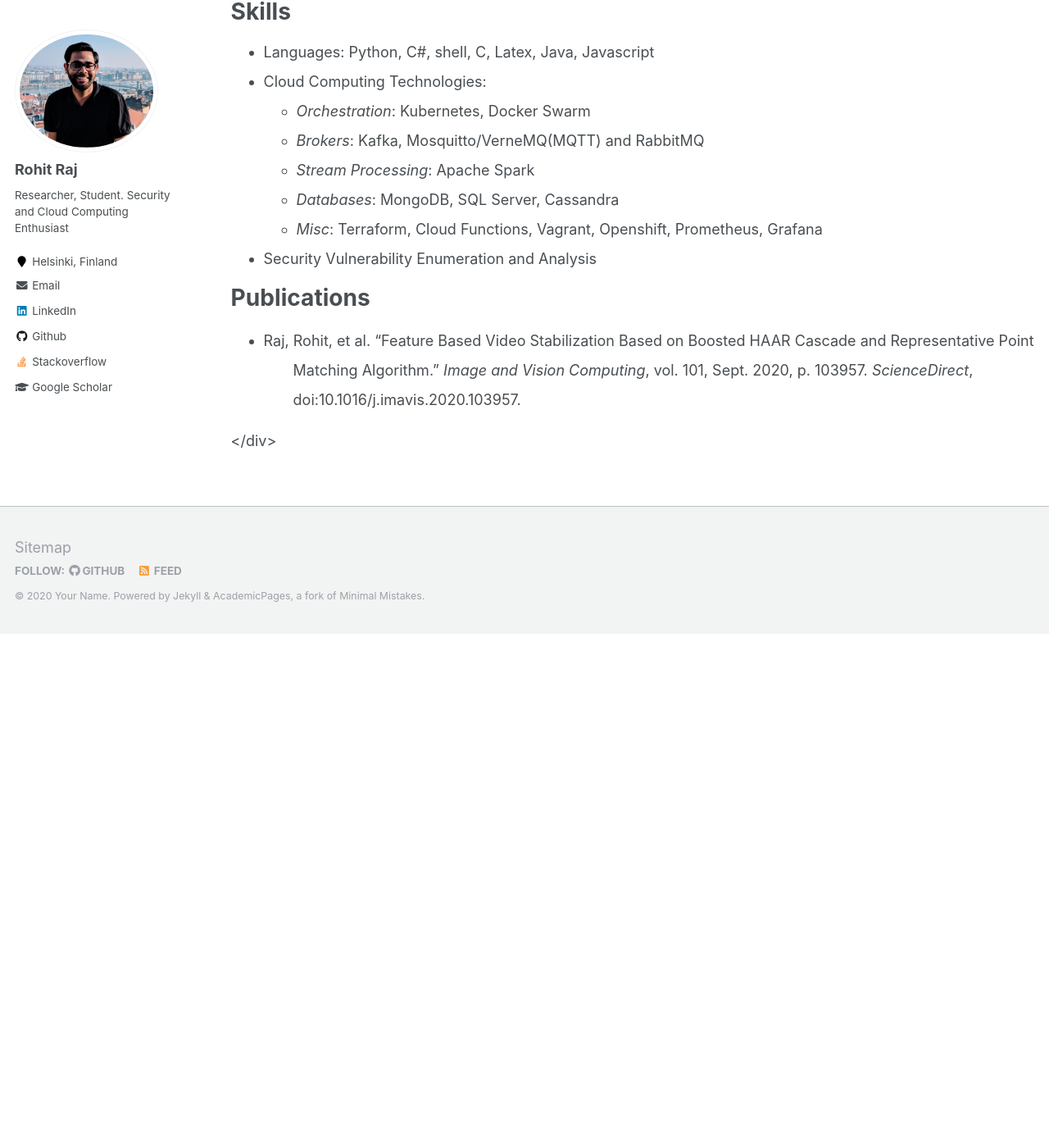
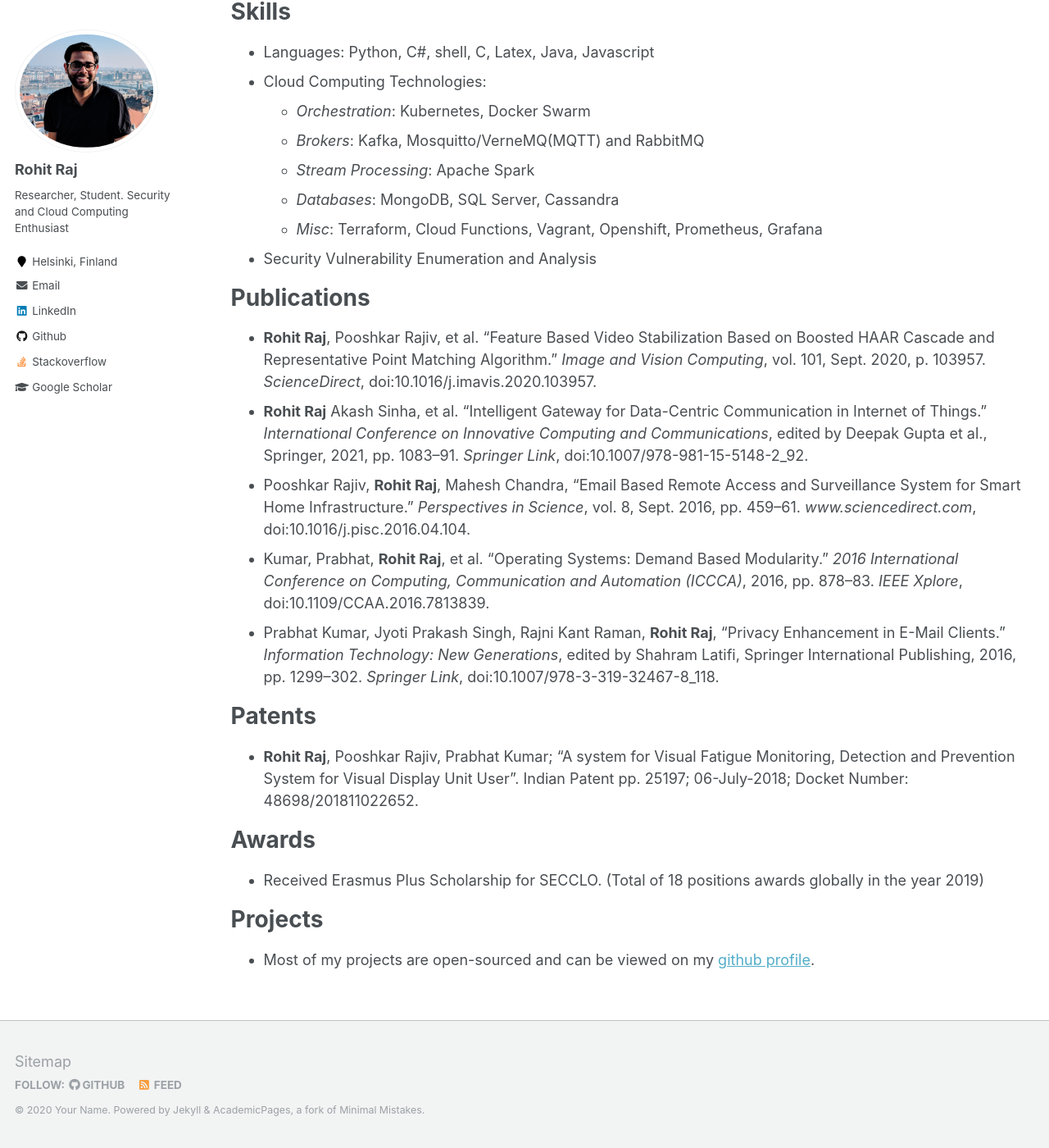
Before and after one commit to rohitshubham/myTestPage, a Jekyll site: the page built from _pages/cv.md, in a window 1280 px wide and 1400 px high, scrolled down 860 px. Shown: the whole window at 82% size. Built offline with Jekyll 4.4.1, drawn with Linux system fonts in a browser that asks for light colours; before the commit the page ends 1633 px from its top, so only the background shows below that.

Commit message:
Updated the CV

```diff
--- a/_pages/cv.md
+++ b/_pages/cv.md
@@ -48,10 +48,29 @@ Skills
 
 Publications
 ======
-* <div class="csl-bib-body" style="line-height: 2; margin-left: 2em; text-indent:-2em;">
-  <div class="csl-entry">Raj, Rohit, et al. “Feature Based Video Stabilization Based on Boosted HAAR Cascade and Representative Point Matching Algorithm.” <i>Image and Vision Computing</i>, vol. 101, Sept. 2020, p. 103957. <i>ScienceDirect</i>, doi:10.1016/j.imavis.2020.103957.
-</div>
-  <ul></ul>
-  <ul></ul>
-  <ul></ul>
-  <ul></ul>
+* <div class="csl-entry"><b>Rohit Raj</b>, Pooshkar Rajiv, et al. “Feature Based Video Stabilization Based on Boosted HAAR Cascade and Representative Point Matching Algorithm.” <i>Image and Vision Computing</i>, vol. 101, Sept. 2020, p. 103957. <i>ScienceDirect</i>, doi:10.1016/j.imavis.2020.103957.</div>
+
+
+
+* <div class="csl-entry"><b>Rohit Raj</b> Akash Sinha, et al. “Intelligent Gateway for Data-Centric Communication in Internet of Things.” <i>International Conference on Innovative Computing and Communications</i>, edited by Deepak Gupta et al., Springer, 2021, pp. 1083–91. <i>Springer Link</i>, doi:10.1007/978-981-15-5148-2_92.</div>
+
+* <div class="csl-entry">Pooshkar Rajiv, <b>Rohit Raj</b>, Mahesh Chandra, “Email Based Remote Access and Surveillance System for Smart Home Infrastructure.” <i>Perspectives in Science</i>, vol. 8, Sept. 2016, pp. 459–61. <i>www.sciencedirect.com</i>, doi:10.1016/j.pisc.2016.04.104.</div>
+
+* <div class="csl-entry">Kumar, Prabhat, <b>Rohit Raj</b>, et al. “Operating Systems: Demand Based Modularity.” <i>2016 International Conference on Computing, Communication and Automation (ICCCA)</i>, 2016, pp. 878–83. <i>IEEE Xplore</i>, doi:10.1109/CCAA.2016.7813839.</div>
+
+* <div class="csl-entry">Prabhat Kumar, Jyoti Prakash Singh, Rajni Kant Raman, <b>Rohit Raj</b>, “Privacy Enhancement in E-Mail Clients.” <i>Information Technology: New Generations</i>, edited by Shahram Latifi, Springer International Publishing, 2016, pp. 1299–302. <i>Springer Link</i>, doi:10.1007/978-3-319-32467-8_118.</div>
+
+Patents
+====
+
+* <b>Rohit Raj</b>, Pooshkar Rajiv, Prabhat Kumar; “A system for Visual Fatigue Monitoring, Detection and Prevention System for Visual Display Unit User". Indian Patent pp. 25197; 06-July-2018; Docket Number: 48698/201811022652.
+
+Awards
+====
+
+* Received Erasmus Plus Scholarship for SECCLO. (Total of 18 positions awards globally in the year 2019)
+
+Projects
+====
+
+* Most of my projects are open-sourced and can be viewed on my [github profile](https://github.com/rohitshubham).
```
